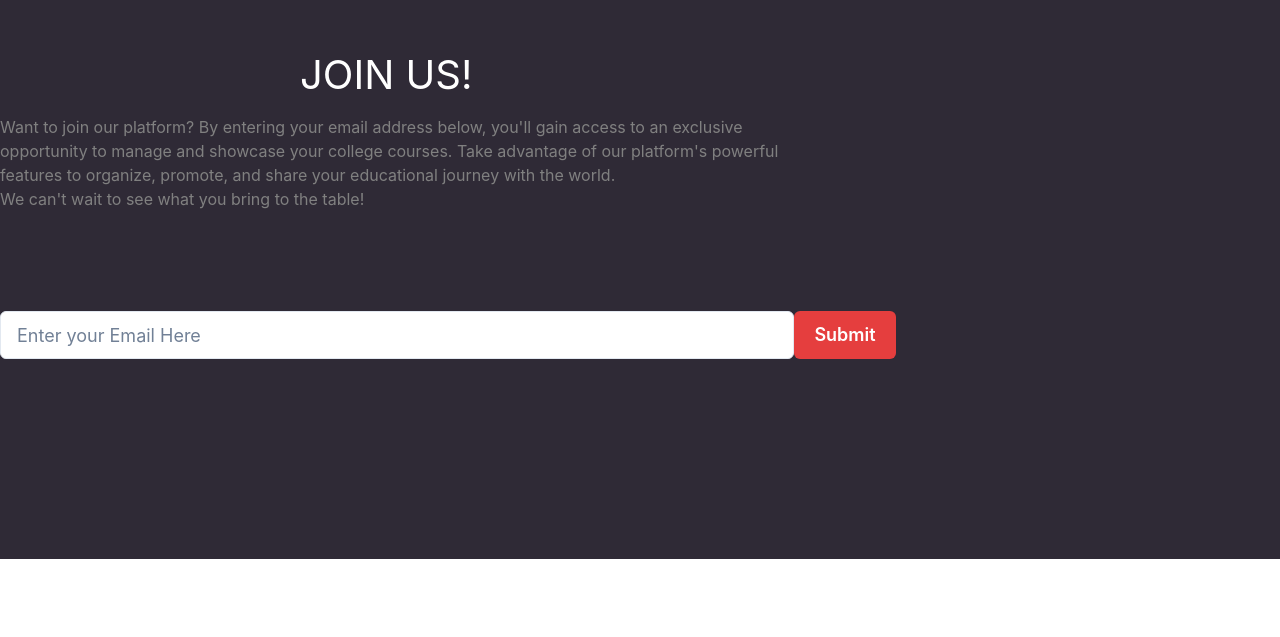
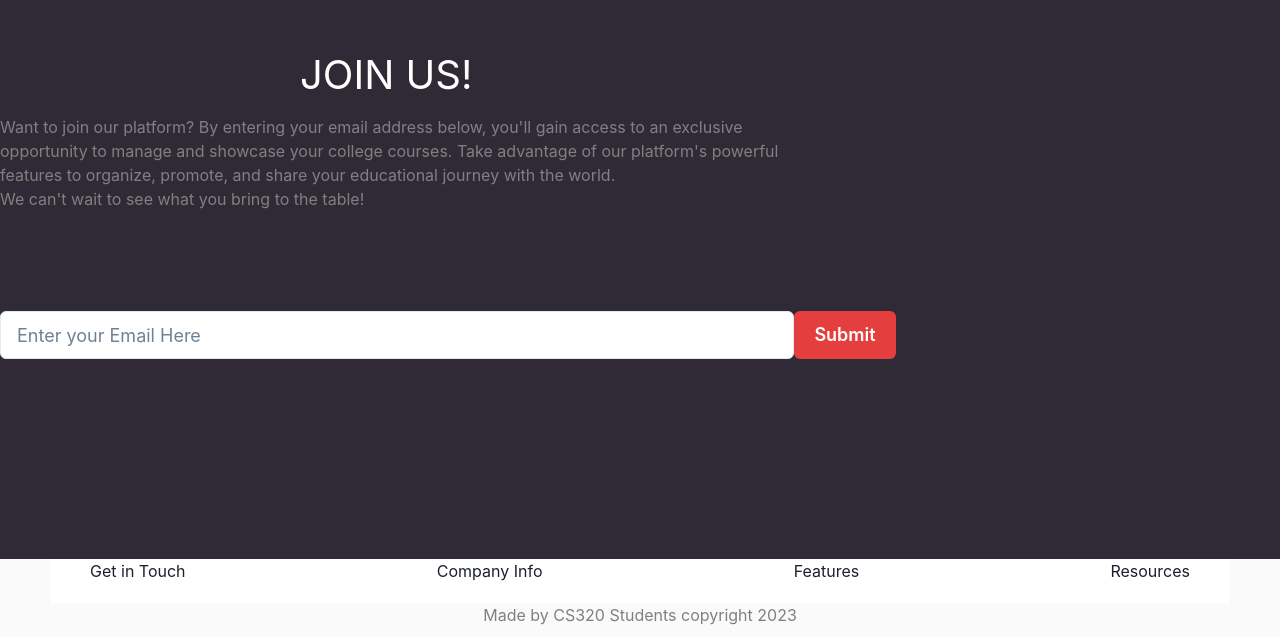
Before and after one commit to SidUMass/StudyBuddy, a React (Create React App) app in the folder client/: page / in a window 1280 px wide. Shown: the part 1926-2563 px from the top of the page. Before the commit the page ends 2485 px from the top, so only its background shows below. Built offline with nearby package versions, Linux system fonts and the light colour scheme.

Commit message:
Update App.js

```diff
--- a/client/src/App.js
+++ b/client/src/App.js
@@ -2,7 +2,7 @@ import './App.css';
 import React from 'react';
 import Header from './components/Header';
 import Body from './components/Body';
-// import Footer from './components/Footer';
+import Footer from './components/Footer';
 
 import { ChakraProvider } from "@chakra-ui/react";
 
@@ -11,8 +11,8 @@ function App() {
     <ChakraProvider>
       <div className="App">
         <Header />
-        { <Body />/*
-        <Footer /> */}
+         <Body />
+        <Footer />
       </div>
     </ChakraProvider>
   );
```
